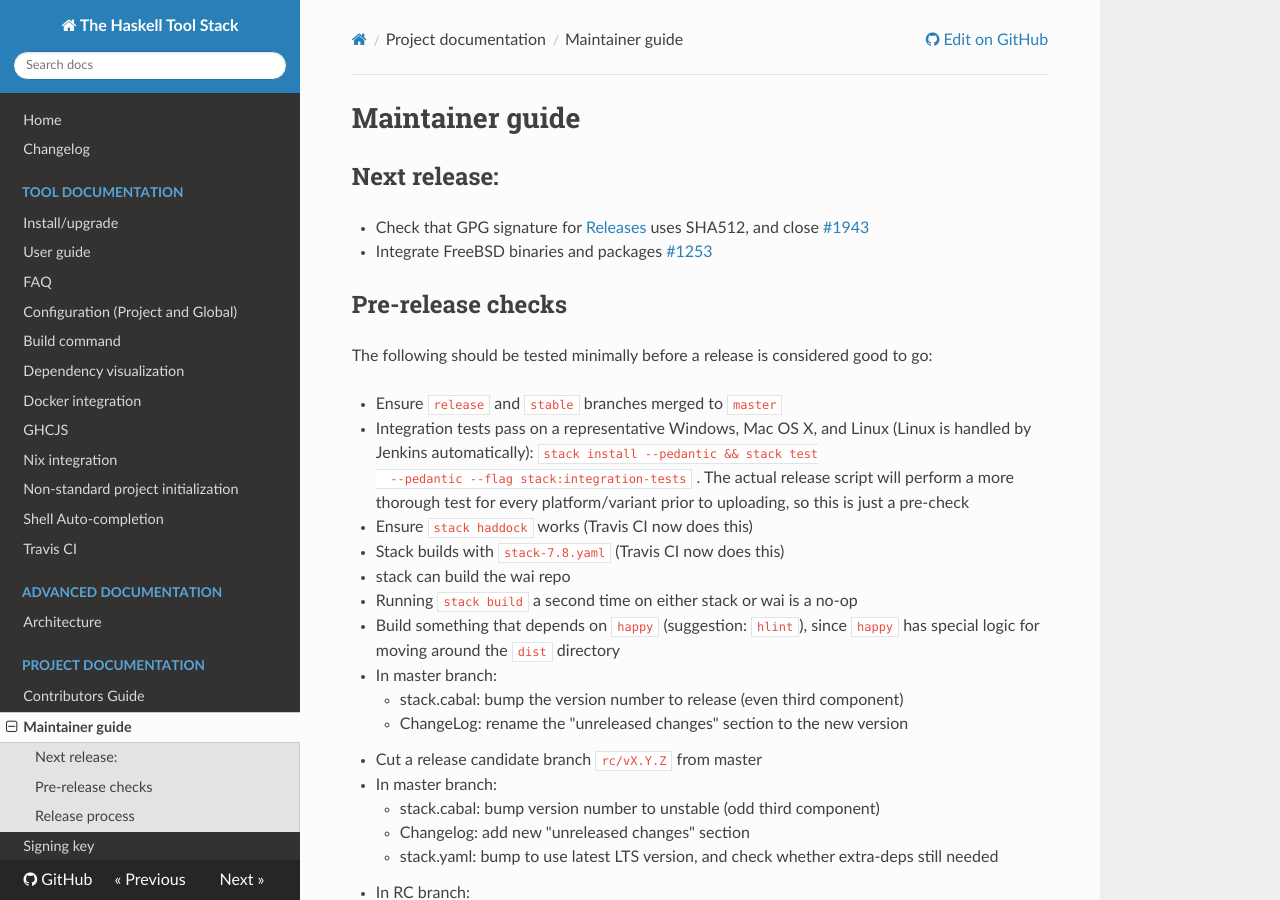
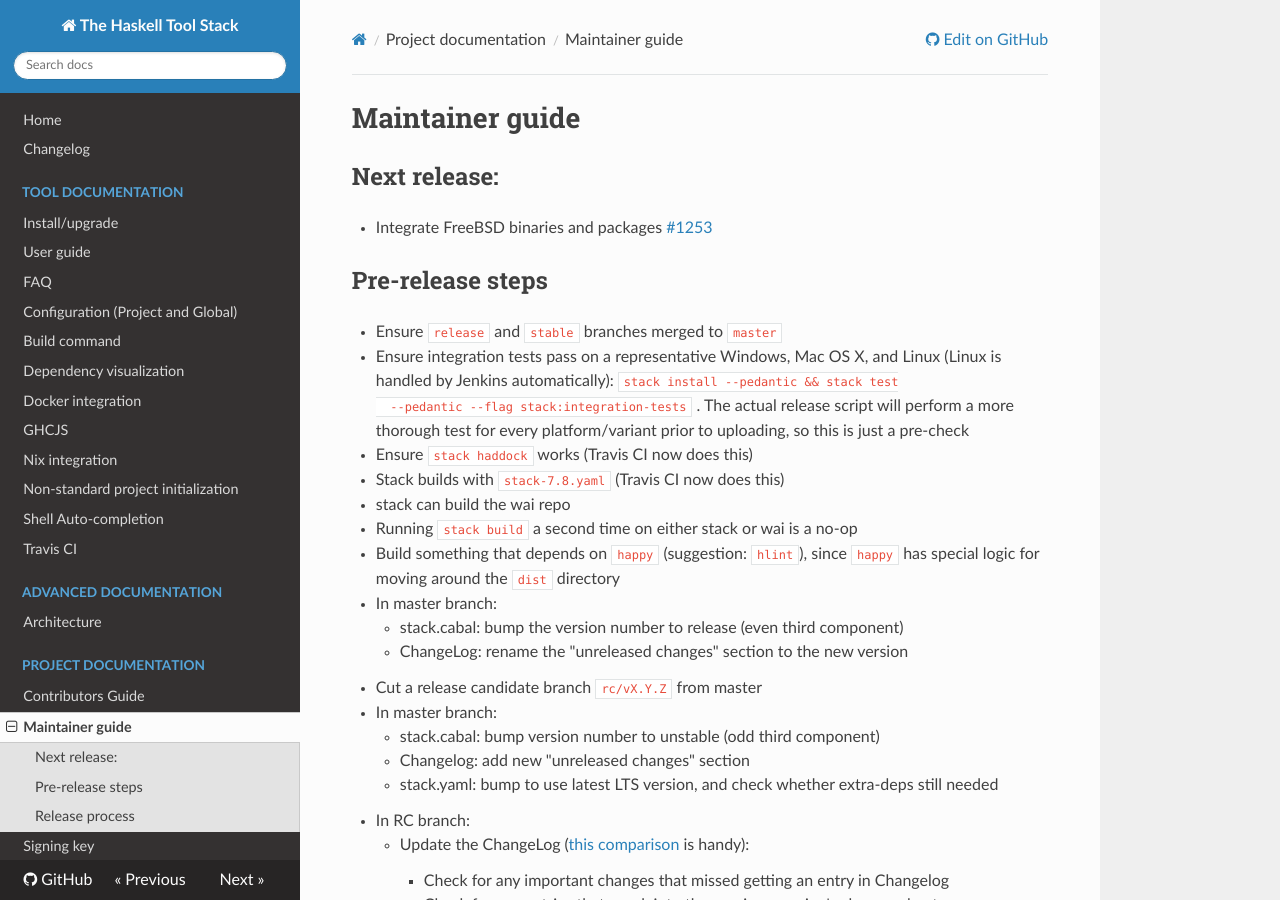
Before and after one commit to commercialhaskell/stack, an MkDocs documentation site: the page built from doc/MAINTAINER_GUIDE.md, in a window 1280 px wide and 900 px high. Built offline with MkDocs 1.6.1, drawn with Linux system fonts in a browser that asks for light colours; nearby versions of some CDN libraries; old or Windows-style settings are respelled for this version of MkDocs.

Commit message:
Bump to v1.1.1
and update changelog, LTS version, maintainer guide

```diff
--- a/doc/MAINTAINER_GUIDE.md
+++ b/doc/MAINTAINER_GUIDE.md
@@ -2,20 +2,13 @@
 
 ## Next release:
 
-* Check that GPG signature for
-  [Releases](https://s3.amazonaws.com/download.fpcomplete.com/debian/dists/jessie/Release)
-  uses SHA512, and close
-  [#1943](https://github.com/commercialhaskell/stack/issues/1934)
 * Integrate FreeBSD binaries and packages
   [#1253](https://github.com/commercialhaskell/stack/issues/1253#issuecomment-185993240)
 
-## Pre-release checks
-
-The following should be tested minimally before a release is considered good
-to go:
+## Pre-release steps
 
 * Ensure `release` and `stable` branches merged to `master`
-* Integration tests pass on a representative Windows, Mac OS X, and Linux (Linux
+* Ensure integration tests pass on a representative Windows, Mac OS X, and Linux (Linux
   is handled by Jenkins automatically): `stack install --pedantic && stack test
   --pedantic --flag stack:integration-tests` . The actual release script will
   perform a more thorough test for every platform/variant prior to uploading, so
--- a/stack.yaml
+++ b/stack.yaml
@@ -1,4 +1,4 @@
-resolver: lts-5.14
+resolver: lts-5.15
 # docker:
 #   enable: true
 #   repo: fpco/stack-full
```
Also changed, not shown: ChangeLog.md (+8 -0 lines), 1 other file.
